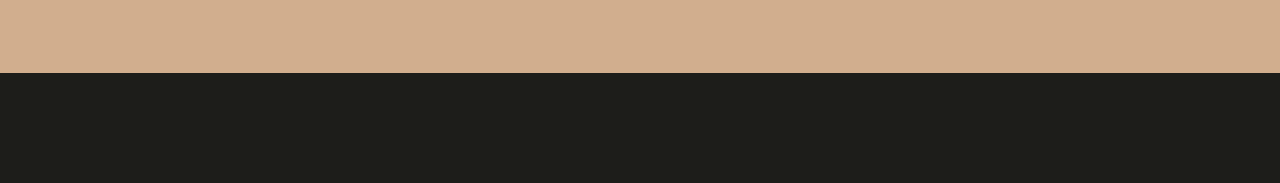
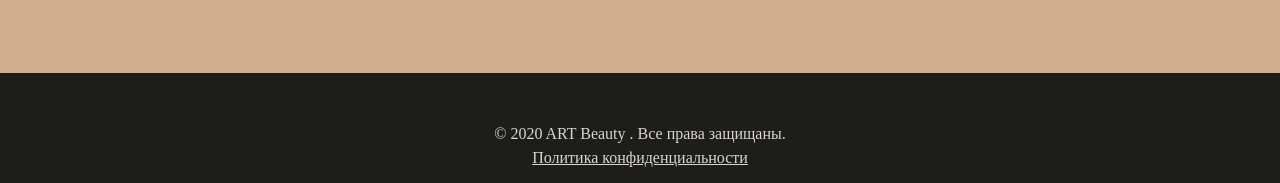
Before and after one commit to ValeriaUvarova/ArtBeauty, a plain HTML site: page index.html in a window 1280 px wide. Shown: the part 3299-3482 px from the top of the page. Drawn offline with Linux system fonts and the light colour scheme.

Commit message:
add index

```diff
--- a/css/footer.css
+++ b/css/footer.css
@@ -120,3 +120,21 @@ footer {
   display: block;
   padding-top: 22px;
 }
+.footer__end {
+  display: flex;
+  flex-direction: column;
+  margin-top: 125px;
+}
+.chapter {
+  font-family: "Circe";
+  font-style: normal;
+  font-weight: 400;
+  font-size: 16px;
+  line-height: 24px;
+  text-align: center;
+  text-decoration-line: underline;
+  color: #dcd5ce;
+}
+.protection {
+  text-decoration-line: none;
+}
--- a/index.html
+++ b/index.html
@@ -218,7 +218,12 @@
           </ul>
         </div>
       </div>
-      <div></div>
+      <div class="footer__end">
+        <p class="chapter protection">
+          © 2020 ART Beauty . Все права защищаны.
+        </p>
+        <a class="chapter" href="#">Политика конфиденциальности</a>
+      </div>
     </footer>
   </body>
 </html>
```
